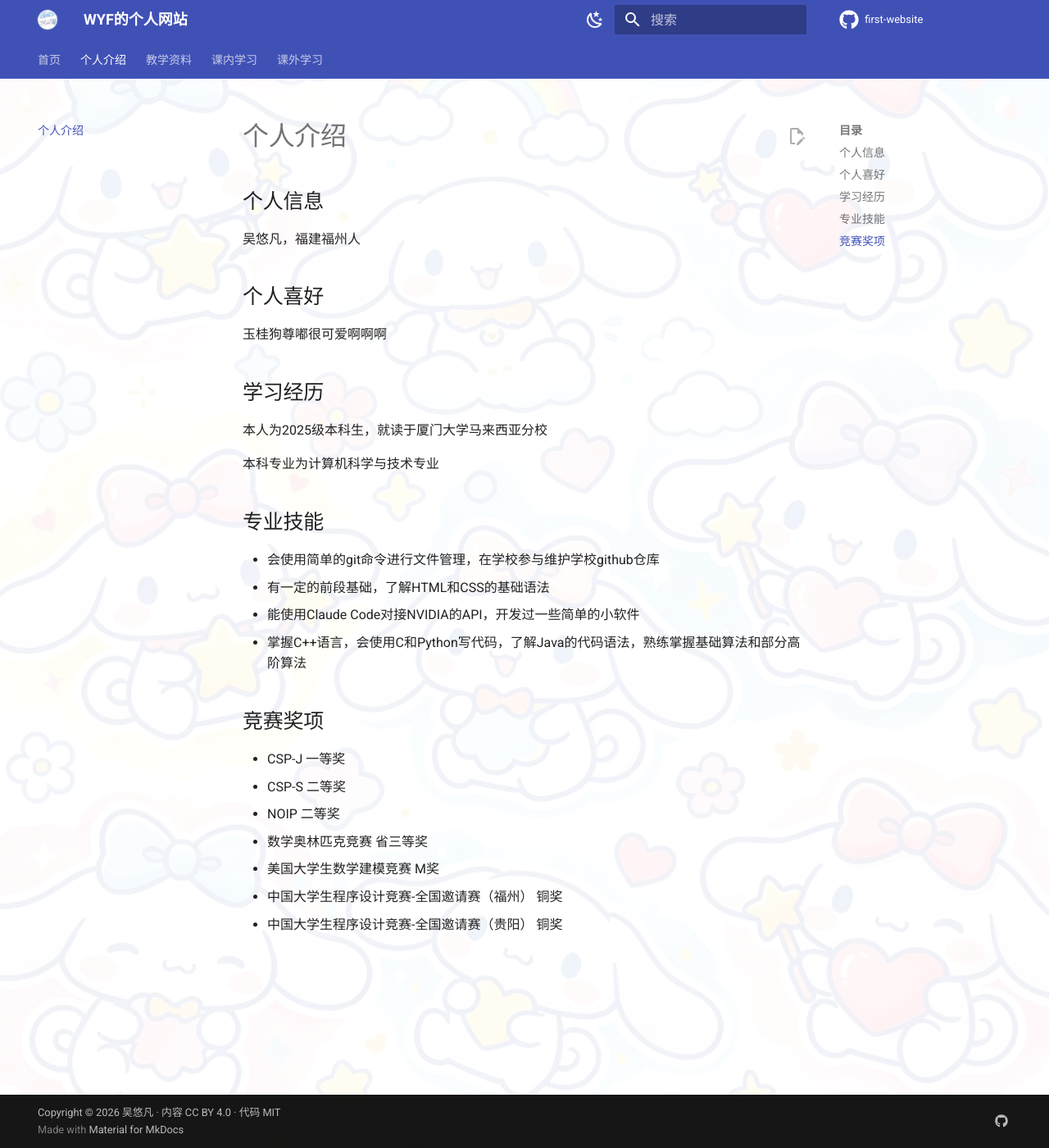
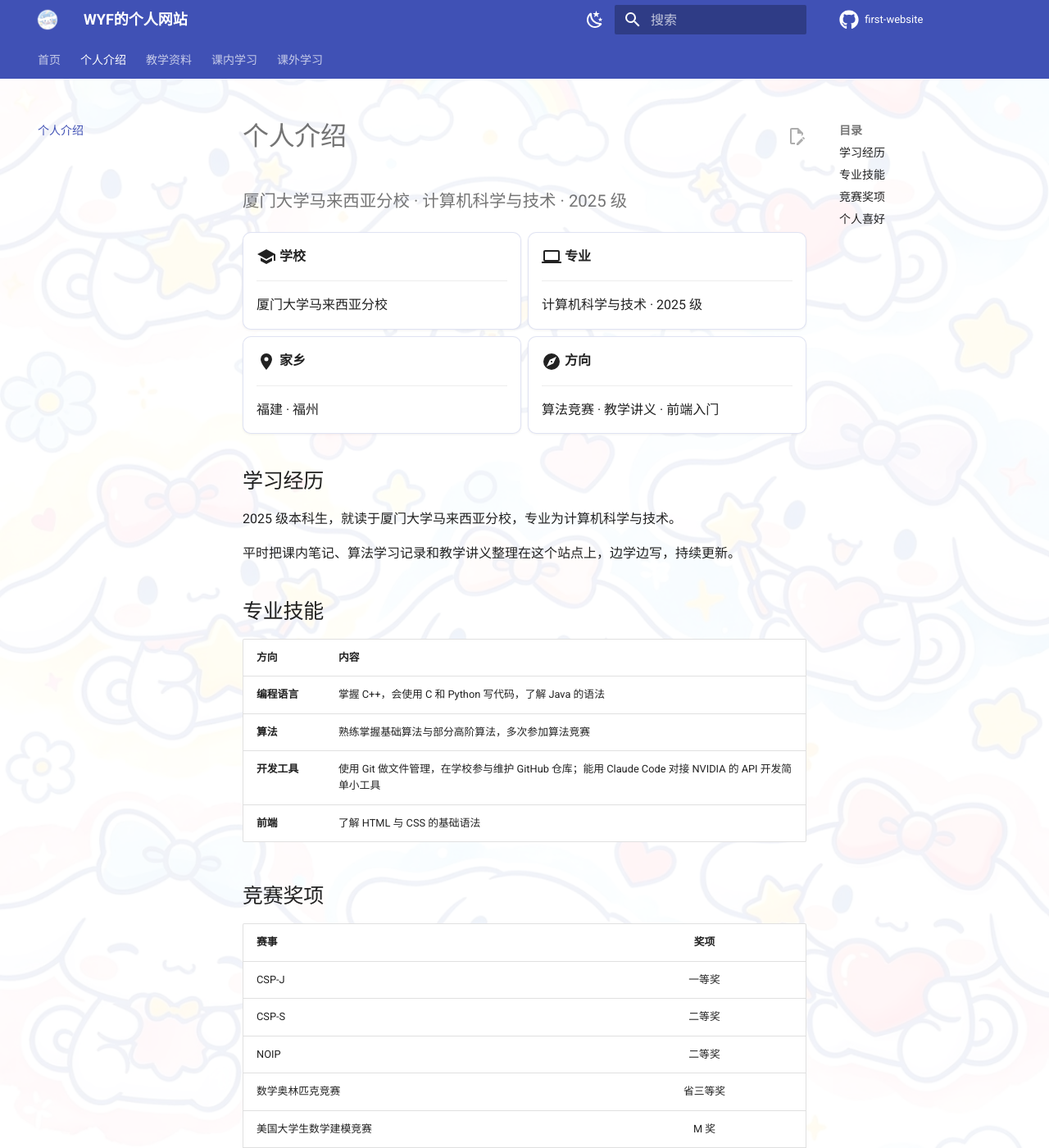
Before and after one commit to Ryan1702/first-website, an MkDocs documentation site: the page built from docs/about.md, in a window 1280 px wide and 1400 px high. Shown: the whole window at 82% size. Built offline with MkDocs 1.6.1 and Material for MkDocs 9.7.7, drawn with Linux system fonts in a browser that asks for light colours; comment, search, counter and statistics services are not loaded; some of the changed text lies outside the part shown.

Commit message:
重排个人介绍页版式

```diff
--- a/docs/about.md
+++ b/docs/about.md
@@ -1,32 +1,69 @@
 # 个人介绍
 
-## 个人信息
+厦门大学马来西亚分校 · 计算机科学与技术 · 2025 级
+{: .lead }
 
-吴悠凡，福建福州人
+<div class="grid cards" markdown>
+
+-   :material-school:{ .lg .middle } __学校__
+
+    ---
+
+    厦门大学马来西亚分校
+
+-   :material-laptop:{ .lg .middle } __专业__
+
+    ---
+
+    计算机科学与技术 · 2025 级
+
+-   :material-map-marker:{ .lg .middle } __家乡__
+
+    ---
+
+    福建 · 福州
+
+-   :material-compass:{ .lg .middle } __方向__
+
+    ---
+
+    算法竞赛 · 教学讲义 · 前端入门
+
+</div>
+
+## 学习经历
+
+2025 级本科生，就读于厦门大学马来西亚分校，专业为计算机科学与技术。
+
+平时把课内笔记、算法学习记录和教学讲义整理在这个站点上，边学边写，持续更新。
+
+## 专业技能
+
+| 方向 | 内容 |
+| :--- | :--- |
+| **编程语言** | 掌握 C++，会使用 C 和 Python 写代码，了解 Java 的语法 |
+| **算法** | 熟练掌握基础算法与部分高阶算法，多次参加算法竞赛 |
+| **开发工具** | 使用 Git 做文件管理，在学校参与维护 GitHub 仓库；能用 Claude Code 对接 NVIDIA 的 API 开发简单小工具 |
+| **前端** | 了解 HTML 与 CSS 的基础语法 |
+
+## 竞赛奖项
+
+<div class="awards" markdown>
+
+| 赛事 | 奖项 |
+| :--- | :---: |
+| CSP-J | 一等奖 |
+| CSP-S | 二等奖 |
+| NOIP | 二等奖 |
+| 数学奥林匹克竞赛 | 省三等奖 |
+| 美国大学生数学建模竞赛 | M 奖 |
+| 中国大学生程序设计竞赛 · 全国邀请赛（福州） | 铜奖 |
+| 中国大学生程序设计竞赛 · 全国邀请赛（贵阳） | 铜奖 |
+
+</div>
 
 ## 个人喜好
 
-玉桂狗尊嘟很可爱啊啊啊
+> 玉桂狗尊嘟很可爱啊啊啊
 
-## 学习经历
-
-本人为2025级本科生，就读于厦门大学马来西亚分校
-
-本科专业为计算机科学与技术专业
-
-## 专业技能
-
-- 会使用简单的git命令进行文件管理，在学校参与维护学校github仓库
-- 有一定的前段基础，了解HTML和CSS的基础语法
-- 能使用Claude Code对接NVIDIA的API，开发过一些简单的小软件
-- 掌握C++语言，会使用C和Python写代码，了解Java的代码语法，熟练掌握基础算法和部分高阶算法
-
-## 竞赛奖项
-
-- CSP-J 一等奖
-- CSP-S 二等奖
-- NOIP 二等奖
-- 数学奥林匹克竞赛 省三等奖
-- 美国大学生数学建模竞赛 M奖
-- 中国大学生程序设计竞赛-全国邀请赛（福州） 铜奖
-- 中国大学生程序设计竞赛-全国邀请赛（贵阳） 铜奖
+站点的图标和背景都来自它。
--- a/docs/css/custom.css
+++ b/docs/css/custom.css
@@ -141,3 +141,23 @@ body {
     display: table;
     width: 100%;
 }
+
+/* ----- 个人介绍页：导语与奖项表 ----- */
+.md-typeset .lead {
+    font-size: 1.02rem;
+    color: var(--md-default-fg-color--light);
+    line-height: 1.7;
+}
+
+.md-typeset .awards table {
+    table-layout: fixed;
+}
+.md-typeset .awards table th:first-child,
+.md-typeset .awards table td:first-child {
+    width: 64%;
+}
+.md-typeset .awards table th:last-child,
+.md-typeset .awards table td:last-child {
+    width: 36%;
+    text-align: center;
+}
```
Also changed, not shown: README.md (+1 -1 lines), docs/index.md (+1 -1 lines).
